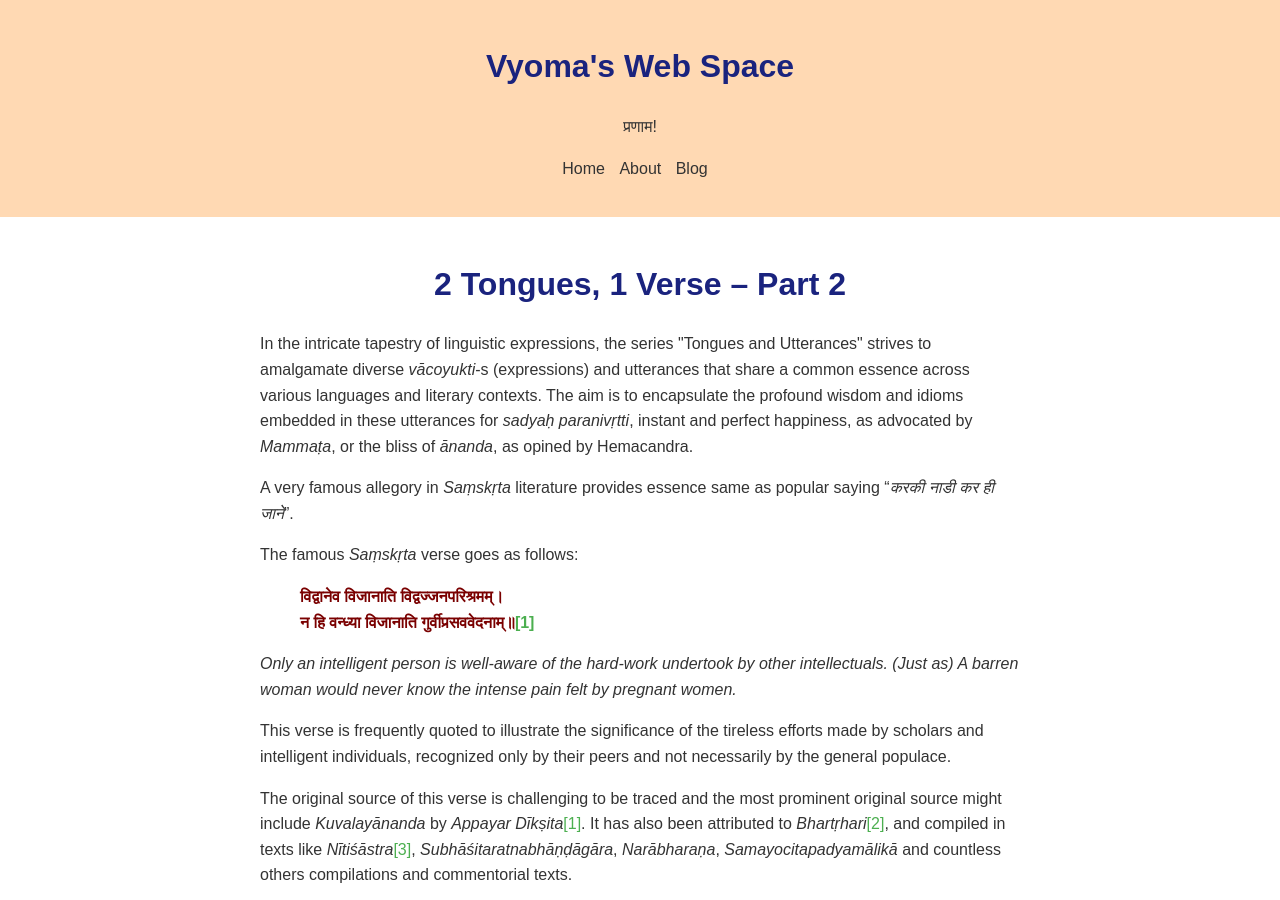
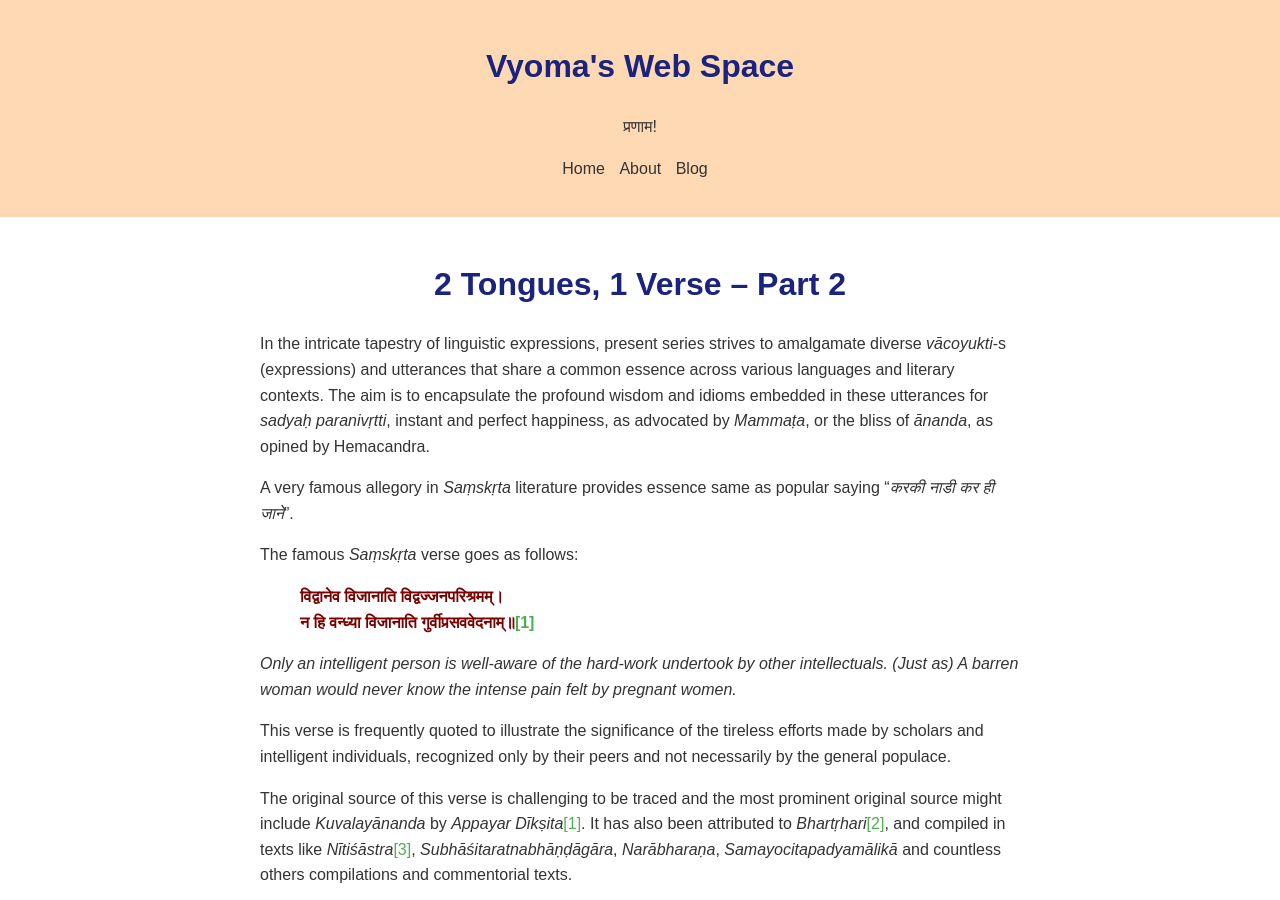
Before and after one commit to svyoma/svyoma.github.io, a Jekyll site: the page blogs/na_hi_vandhya.html, which Jekyll copies as it is, in a window 1280 px wide and 900 px high. Built offline with Jekyll 4.4.1, drawn with Linux system fonts in a browser that asks for light colours; some web fonts are replaced.

Commit message:
Update na_hi_vandhya.html

```diff
--- a/blogs/na_hi_vandhya.html
+++ b/blogs/na_hi_vandhya.html
@@ -123,7 +123,7 @@
     <div class="container">
 	    <h1 style="text-align: center;">2 Tongues, 1 Verse – Part 2</h1>
 
-        <p>In the intricate tapestry of linguistic expressions, the series "Tongues and Utterances" strives to amalgamate diverse <em>vācoyukti</em>-s (expressions) and utterances that share a common essence across various languages and literary contexts. The aim is to encapsulate the profound wisdom and idioms embedded in these utterances for <em>sadyaḥ paranivṛtti</em>, instant and perfect happiness, as advocated by <em>Mammaṭa</em>, or the bliss of <em>ānanda</em>, as opined by Hemacandra.</p>
+        <p>In the intricate tapestry of linguistic expressions, present series strives to amalgamate diverse <em>vācoyukti</em>-s (expressions) and utterances that share a common essence across various languages and literary contexts. The aim is to encapsulate the profound wisdom and idioms embedded in these utterances for <em>sadyaḥ paranivṛtti</em>, instant and perfect happiness, as advocated by <em>Mammaṭa</em>, or the bliss of <em>ānanda</em>, as opined by Hemacandra.</p>
         <p>A very famous allegory in <em>Saṃskṛta</em> literature provides essence same as popular saying &ldquo;<em>करकी नाडी कर ही जाने</em>&rdquo;.</p>
         <p>The famous <em>Saṃskṛta</em> verse goes as follows:</p>
         <blockquote>
```
